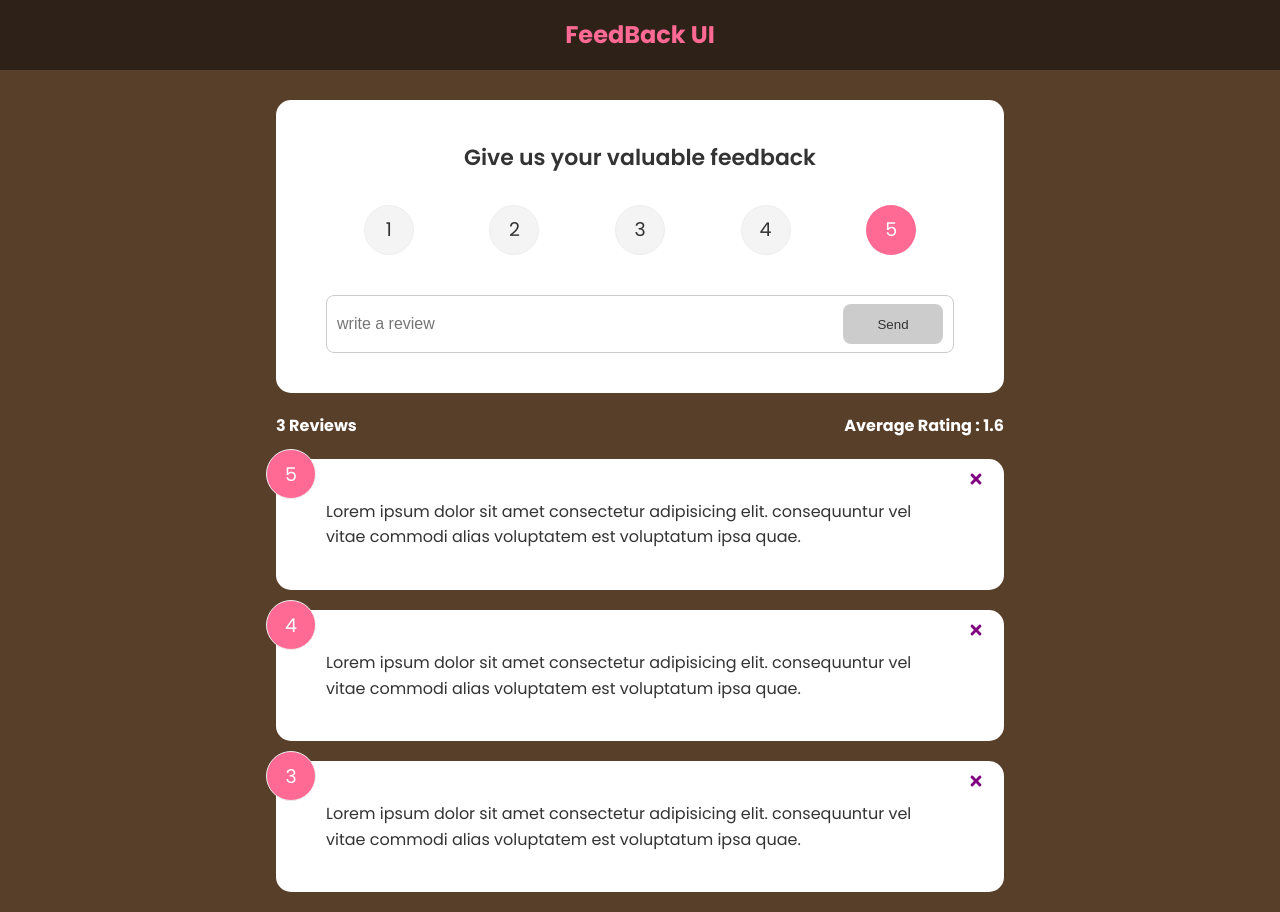
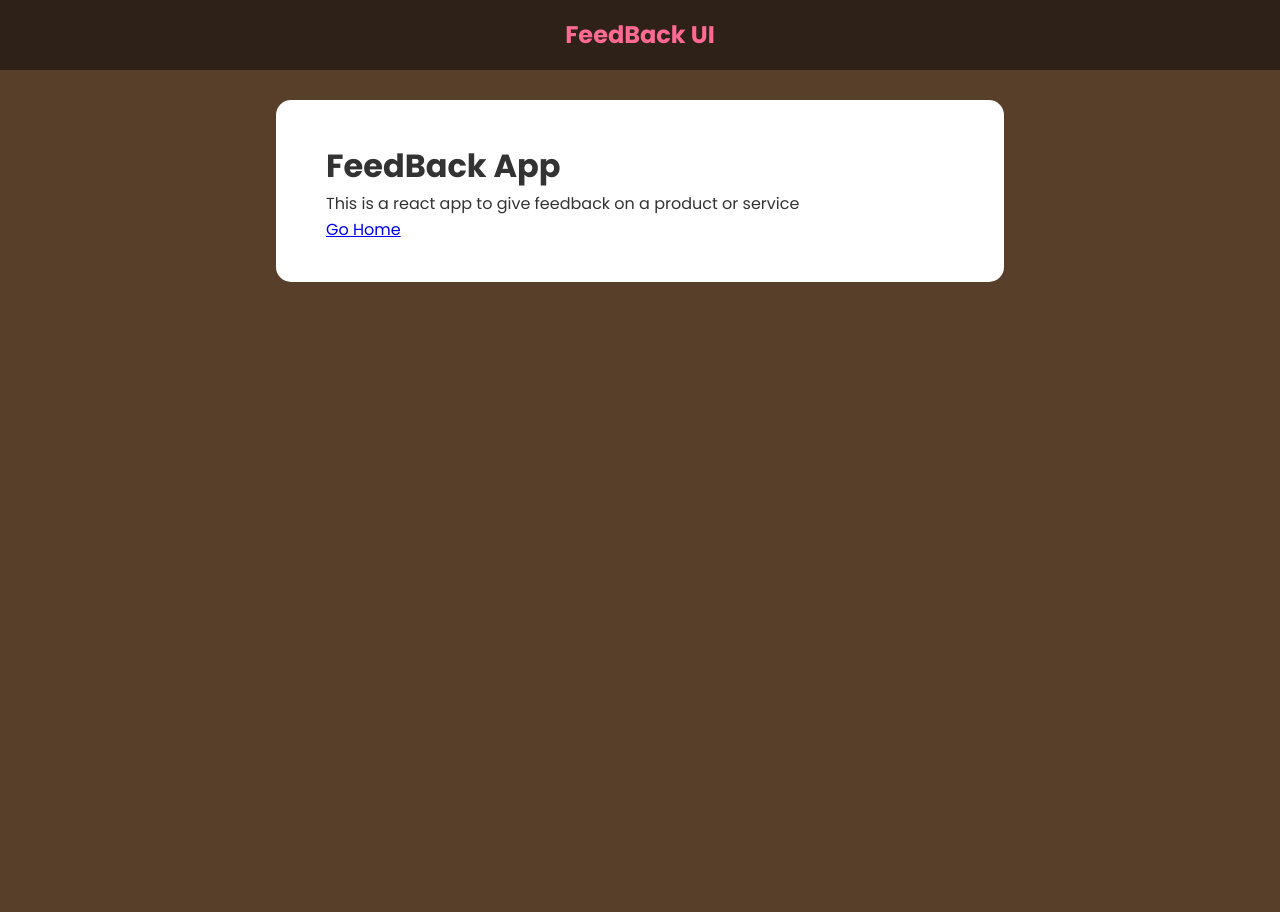
Before and after one commit to jangwalia/Feedback-Form, a React (Create React App) app: page /about in a window 1280 px wide. After the commit the page ends 800 px from the top, so only its background shows below. Built offline with nearby package versions, Linux system fonts and the light colour scheme.

Commit message:
add CRUD operations on feedback

```diff
--- a/package.json
+++ b/package.json
@@ -11,6 +11,7 @@
     "react": "^17.0.2",
     "react-dom": "^17.0.2",
     "react-icons": "^4.3.1",
+    "react-router-dom": "^6.2.2",
     "react-scripts": "5.0.0",
     "web-vitals": "^2.1.4"
   },
--- /dev/null
+++ b/src/components/About.jsx
@@ -0,0 +1,12 @@
+import React from 'react'
+import Card from './shared/Card'
+import {Link} from 'react-router-dom'
+export default function About() {
+  return (
+    <Card>
+        <h1>FeedBack App</h1>
+        <p>This is a react app to give feedback on a product or service</p>
+        <Link to='/'>Go Home</Link>
+    </Card>
+  )
+}
--- a/src/components/App.jsx
+++ b/src/components/App.jsx
@@ -1,12 +1,27 @@
 import { useState } from 'react';
+import {BrowserRouter as Router, Route,Routes,Link} from 'react-router-dom'
 import '../App.css';
 import Header from './Header';
 import FeedbackList from './FeedbackList';
 import FeedbackData from '../data/data';
 import FeedBackStats from './FeedBackStats';
 import FeedbackForm from './FeedbackForm';
+import About from './About';
 function App() {
   const [feedBack,setFeedBack] = useState(FeedbackData)
+  const [feedbackEdit,setfeedbackEdit] = useState({
+    item : {},
+    edit : false
+  })
+  const editFeedBack = (updatedFeedBack) =>{
+    setfeedbackEdit({
+      item : updatedFeedBack,
+      edit :true
+    })
+  }
+  const addEditFeedback = (id,updatedData)=>{
+    setFeedBack(feedBack.map(item => item.id === id ? {...item,...updatedData} : item))
+  }
   const AddFeedBack = (newFeedBack)=>{
     setFeedBack([newFeedBack,...feedBack])
   }
@@ -14,14 +29,35 @@ function App() {
     const updatedList = feedBack.filter(item => item.id !== id)
     setFeedBack(updatedList)
   }
+
   return (
     <div className="App">
-     <Header text = "FeedBack UI"/>
-     <div className="container">
-       <FeedbackForm handleAddFeedback = {AddFeedBack}/>
-       <FeedBackStats data={feedBack}/>
-      <FeedbackList removeItem={removeFeedBack} feedBack={feedBack}/>
+    <Router>
+    <Header text = "FeedBack UI"/>
+
+    <div className="container">
+
+      <Routes>
+        <Route exact path='/' element={
+          <>
+           <FeedbackForm
+            editStatus = {feedbackEdit}
+            handleAddFeedback = {AddFeedBack}
+            handleEditSubmission = {addEditFeedback}
+          />
+           <Link to='/about'>About US</Link>
+          <FeedBackStats data={feedBack}/>
+          <FeedbackList editItem = {editFeedBack} removeItem={removeFeedBack} feedBack={feedBack}/>
+          </>
+        }>
+    </Route>
+    <Route path='/about' element = {<About/>}/>
+    </Routes>
+
+
      </div>
+    </Router>
+
 
     </div>
   );
--- a/src/components/FeedBackItem.jsx
+++ b/src/components/FeedBackItem.jsx
@@ -1,14 +1,18 @@
 import React from 'react'
-import {FaTimes} from 'react-icons/fa'
+import {FaTimes, FaEdit} from 'react-icons/fa'
 import Card from './shared/Card'
-export default function FeedBackItem({id,text,rating,handleClick}) {
+import '../App.css'
+export default function FeedBackItem({item,handleClick,handleEdit}) {
+
   return (
     <Card>
-      <div className='num-display'>{rating}</div>
+      <div className='num-display'>{item.rating}</div>
       <div className="close">
-        <FaTimes onClick = {()=>handleClick(id)} color = 'purple'/>
+        <button className='close' onClick = {()=>handleClick(item.id)}><FaTimes  color = 'purple'/></button>
+        <button className='edit' onClick = {()=>handleEdit(item)}><FaEdit  color='purple'/></button>
+
       </div>
-      <div className='text-display'>{text}</div>
+      <div className='text-display'>{item.text}</div>
     </Card>
   )
 }
--- a/src/components/FeedbackForm.jsx
+++ b/src/components/FeedbackForm.jsx
@@ -1,9 +1,9 @@
 import React from "react";
-import { useState } from "react";
+import { useState,useEffect } from "react";
 import Card from "./shared/Card";
 import Button from "./shared/Button";
 import Rating from "./Rating";
-export default function FeedbackForm({handleAddFeedback}) {
+export default function FeedbackForm({handleAddFeedback,editStatus,handleEditSubmission}) {
   const [text,setText] = useState('')
   const[btnDisabled,setBtnDisabled] = useState(true)
   const[message,setMessage] = useState('')
@@ -16,8 +16,14 @@ export default function FeedbackForm({handleAddFeedback}) {
         text,
         rating
       }
-    handleAddFeedback(newFeedBack)
+    if(editStatus.edit === true){
+      handleEditSubmission(editStatus.item.id,newFeedBack)
+    } else{
+      handleAddFeedback(newFeedBack)
     }
+    setText('')
+
+  }
   }
   const handleChange = (e)=>{
     if(text === ''){
@@ -33,13 +39,20 @@ export default function FeedbackForm({handleAddFeedback}) {
     setText(e.target.value)
 
   }
+  useEffect(()=>{
+    if(editStatus.edit === true){
+      setBtnDisabled(false)
+      setText(editStatus.item.text)
+      setRating(editStatus.item.rating)
+    }
+  },[editStatus])
   return (
     <Card>
       <h2>Give us your valuable feedback</h2>
       <form onSubmit={handleSubmit}>
-        <Rating selected={(rating)=>setRating(rating)}/>
+        <Rating ratingEdit = {editStatus} selected={(rating)=>setRating(rating)}/>
         <div className="input-group">
-          <input onChange={handleChange} type="text" placeholder="write a review" />
+          <input value = {text} onChange={handleChange} type="text" placeholder="write a review" />
           <Button isDisabled = {btnDisabled} type="submit">Send</Button>
         </div>
       </form>
--- a/src/components/FeedbackList.jsx
+++ b/src/components/FeedbackList.jsx
@@ -1,7 +1,7 @@
 import React from 'react'
 import {motion,AnimatePresence} from 'framer-motion'
 import FeedBackItem from './FeedBackItem'
-export default function FeedbackList({feedBack,removeItem}) {
+export default function FeedbackList({feedBack,removeItem,editItem}) {
   return (
     <div className= "feedback-list">
       <AnimatePresence>
@@ -12,7 +12,7 @@ export default function FeedbackList({feedBack,removeItem}) {
           animate={{opacity: 1}}
           exit={{opacity:0}}
       >
-            <FeedBackItem handleClick={removeItem} id = {item.id} key = {item.id} text = {item.text} rating = {item.rating}/>
+            <FeedBackItem handleEdit={editItem} handleClick={removeItem} item={item}/>
 
         </motion.div>
         ))}
--- a/src/components/Rating.jsx
+++ b/src/components/Rating.jsx
@@ -1,11 +1,14 @@
 import React from 'react'
-import { useState } from 'react'
-export default function Rating({selected}) {
+import { useState,useEffect } from 'react'
+export default function Rating({selected,ratingEdit}) {
   const [ratingSelect,setRatingSelect] = useState(5)
   const handleChange = (e) =>{
     setRatingSelect(+e.currentTarget.value)
     selected(+e.currentTarget.value)
   }
+  useEffect(()=>{
+    setRatingSelect(ratingEdit.item.rating)
+  },[ratingEdit])
   return (
     <ul className='rating'>
     {Array.from({ length: 5 }, (_, i) => (
```
Also changed, not shown: 1 other file (tests, documents, lock files or other folders).
